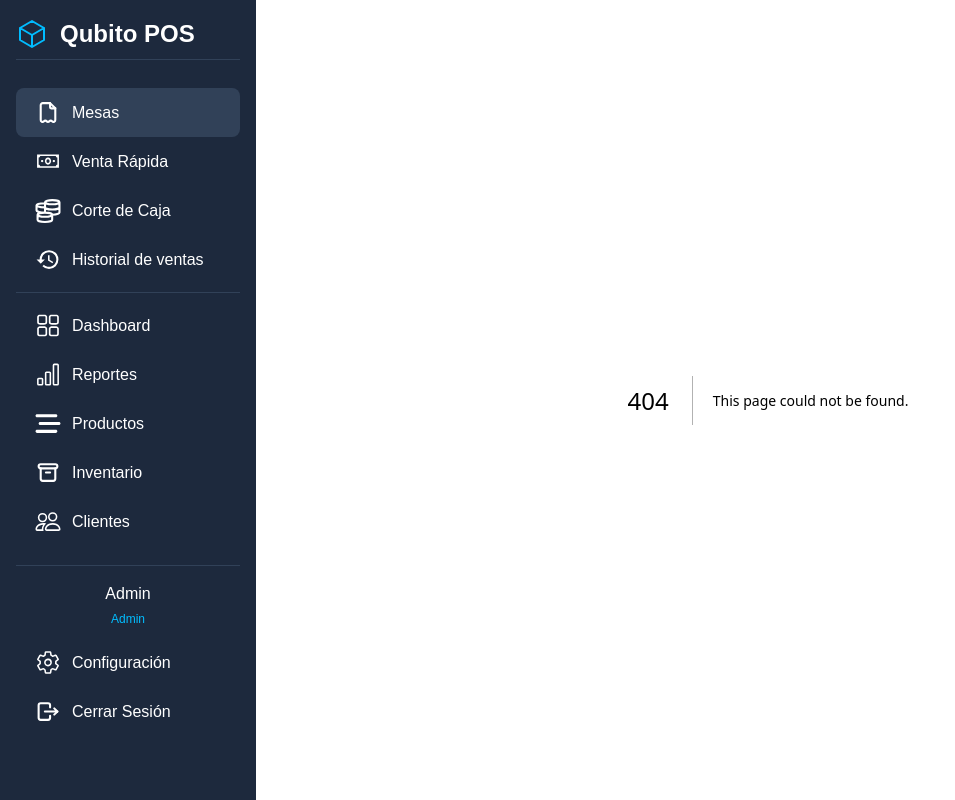
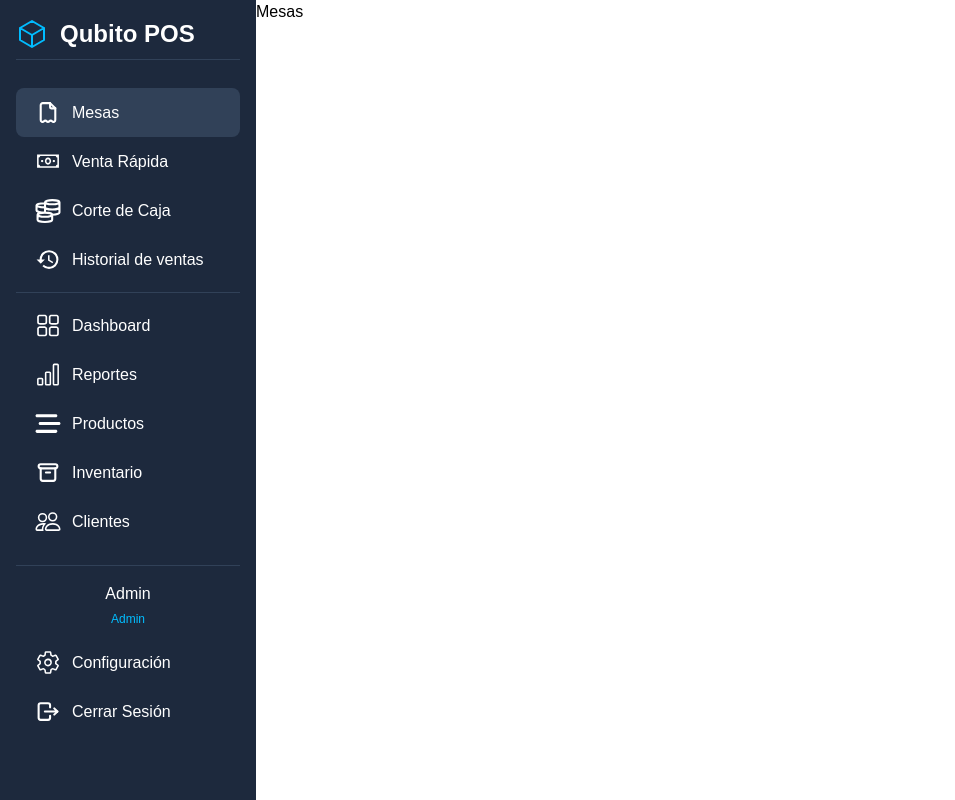
Before and after one commit to GrappePie/qubito, a Next.js app: page /tables in a window 1280 px wide. Before the commit this address had no page. Shown: the whole page, without its empty margins (0-955 px from the left). Built offline with nearby package versions, Linux system fonts and the light colour scheme.

Commit message:
add page

```diff
--- /dev/null
+++ b/src/app/tables/page.tsx
@@ -0,0 +1,11 @@
+
+
+const Tables = () => {
+    return (
+        <div>
+            <h1>Mesas</h1>
+        </div>
+    );
+};
+
+export default Tables;
```
